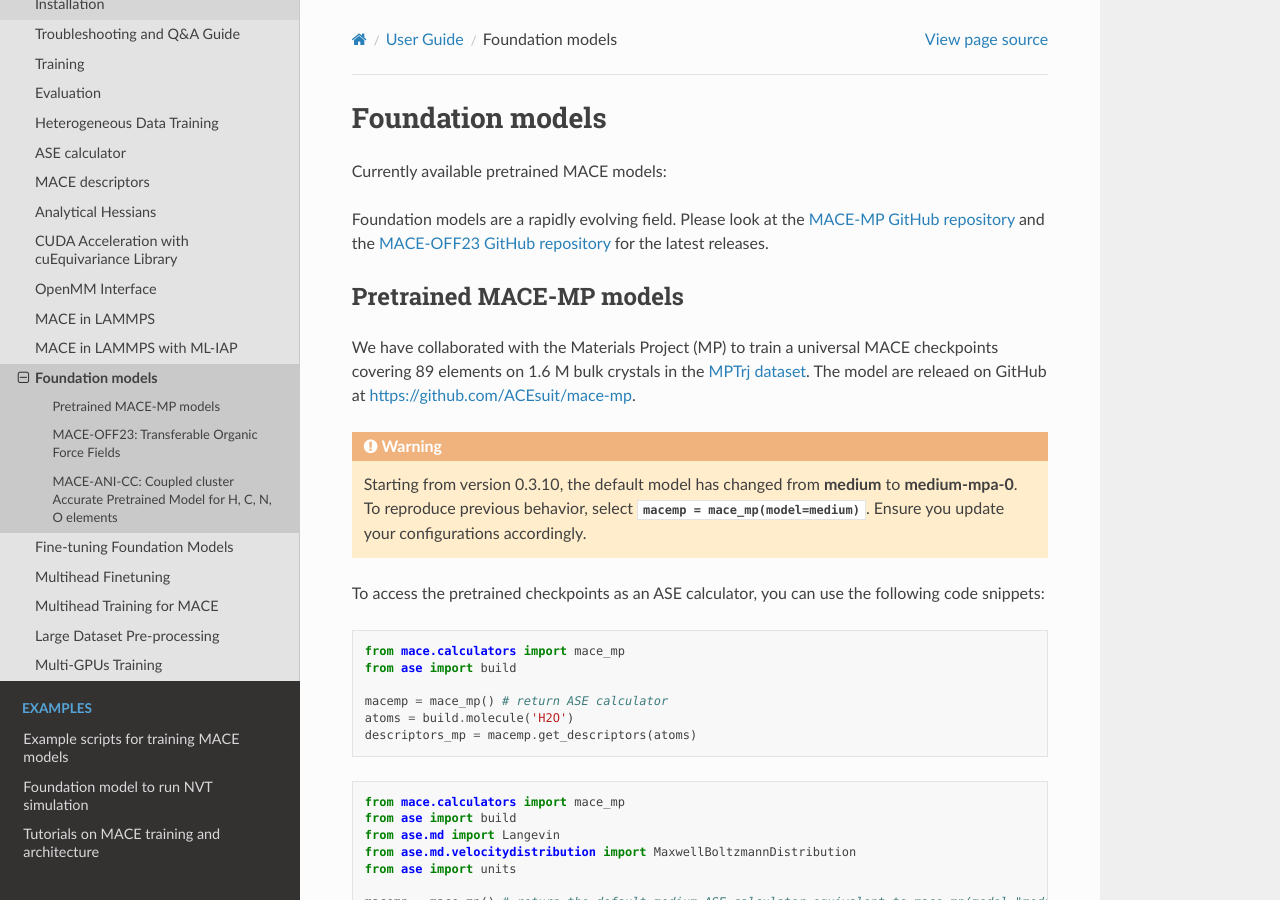
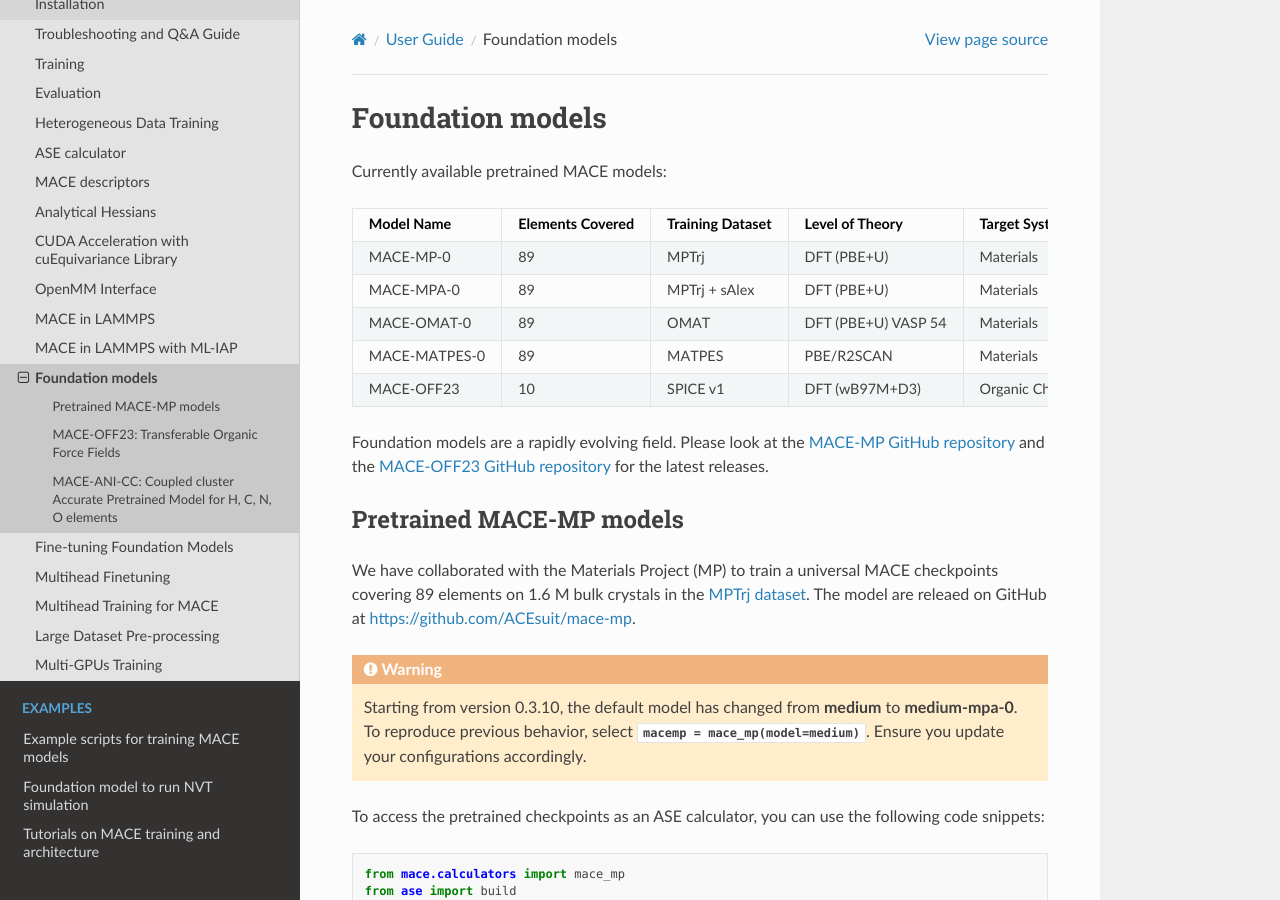
Before and after one commit to ACEsuit/mace, a Sphinx documentation site: the page built from docs/guide/foundation_models.rst, in a window 1280 px wide and 900 px high. Built offline with Sphinx 7.4.7 and the Read the Docs theme 3.1.0, drawn with Linux system fonts in a browser that asks for light colours; pages that are not in the unit, such as notebooks, are missing from menus.

Commit message:
fix table foundation models

```diff
--- a/docs/guide/foundation_models.rst
+++ b/docs/guide/foundation_models.rst
@@ -10,11 +10,11 @@
    :header: "Model Name", "Elements Covered", "Training Dataset", "Level of Theory", "Target System", "Model Size", "GitHub Release", "Notes", "License"
    :widths: 10, 10, 10, 15, 15, 15, 10, 20, 10
 
-   "MACE-MP-0", "89", "MPTrj", "DFT (PBE+U)", "Materials", "small_, medium_, large_", ">=v0.3.6", "Initial release of foundation model.", "MIT"
-   "MACE-MPA-0", "89", "MPTrj + sAlex", "DFT (PBE+U)", "Materials", "medium-mpa-0_", ">=v0.3.10", "Improved accuracy for materials, improved high pressure stability.", "MIT"
-   "MACE-OMAT-0", "89", "OMAT", "DFT (PBE+U) VASP 54", "Materials", "medium-omat-0_", ">=v0.3.10", "Most accurate for phonons", "ASL"
-   "MACE-MATPES-0", "89", "MATPES", "PBE/R2SCAN", "Materials", "matpes-pbe_", "matpes-r2scan_", ">=v0.3.10", "PBE and R2SCAN models for MATPES dataset. Latest recommended ones.", "ASL"
-   "MACE-OFF23", "10", "SPICE v1", "DFT (wB97M+D3)", "Organic Chemistry", "small-off_, medium-off_, large-off_", ">=v0.3.6", "Initial release covering neutral organic chemistry.", "ASL"
+   "MACE-MP-0",      "89",  "MPTrj",           "DFT (PBE+U)",           "Materials",  "small_, medium_, large_",           ">=v0.3.6",  "Initial release of foundation model.",                                     "MIT"
+   "MACE-MPA-0",     "89",  "MPTrj + sAlex",   "DFT (PBE+U)",           "Materials",  "medium-mpa-0_",                      ">=v0.3.10", "Improved accuracy for materials, improved high pressure stability.",        "MIT"
+   "MACE-OMAT-0",    "89",  "OMAT",            "DFT (PBE+U) VASP 54",    "Materials",  "medium-omat-0_",                     ">=v0.3.10", "Most accurate for phonons",                                                "ASL"
+   "MACE-MATPES-0",  "89",  "MATPES",          "PBE/R2SCAN",            "Materials",  "matpes-pbe_, matpes-r2scan_",        ">=v0.3.10", "PBE and R2SCAN models for MATPES dataset. Latest recommended ones.",      "ASL"
+   "MACE-OFF23",     "10",  "SPICE v1",        "DFT (wB97M+D3)",        "Organic Chemistry",  "small-off_, medium-off_, large-off_", ">=v0.3.6",  "Initial release covering neutral organic chemistry.",                      "ASL"
 
 .. _small: https://github.com/ACEsuit/mace-mp/releases/download/mace_mp_0/2023-12-10-mace-128-L0_energy_epoch-249.model
 .. _medium: https://github.com/ACEsuit/mace-mp/releases/download/mace_mp_0/2023-12-03-mace-128-L1_epoch-199.model
```
